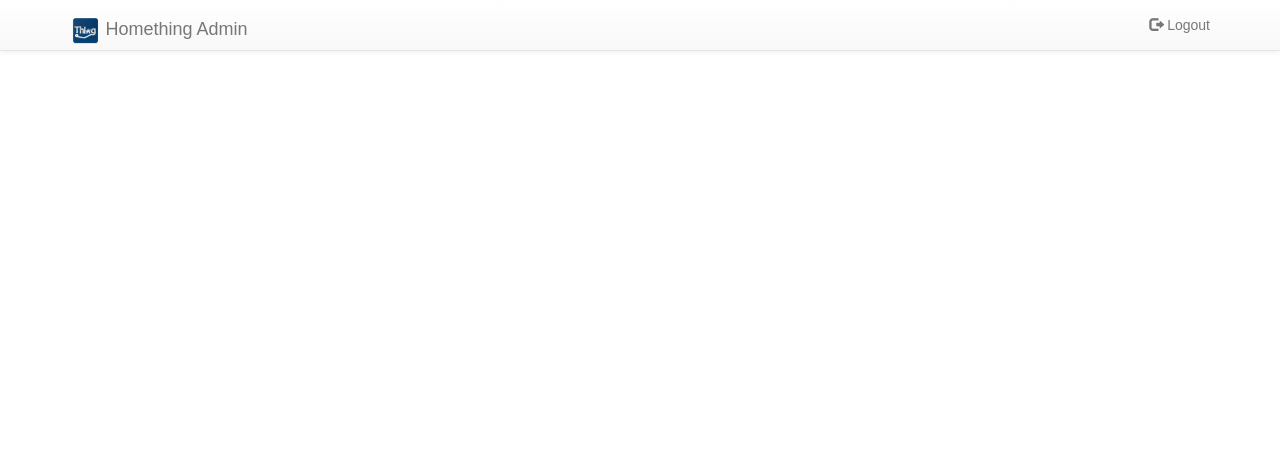
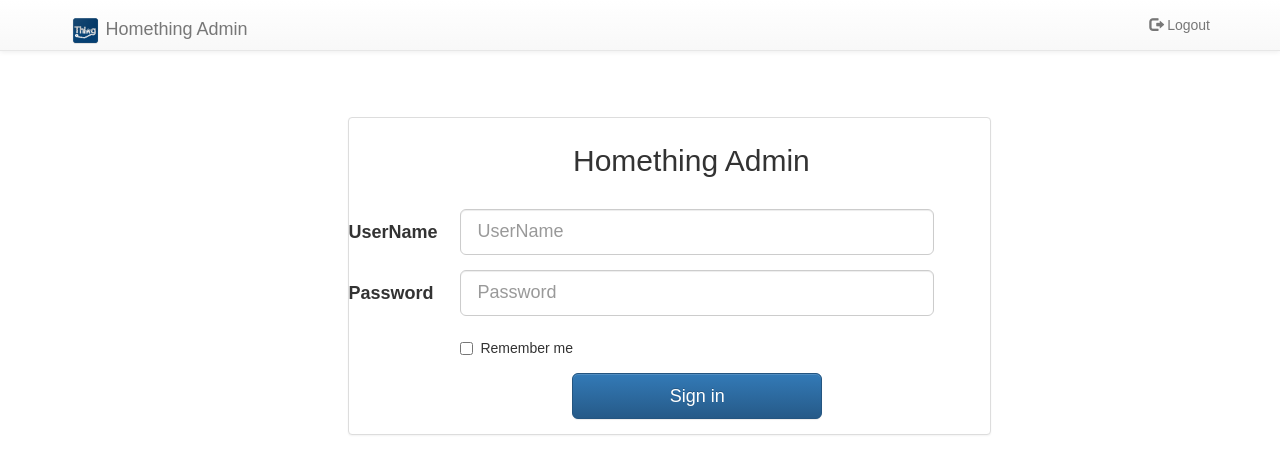
Before and after one commit to xang555/homething-admin, a React (Create React App) app: page /signin in a window 1280 px wide. Shown: the top 474 px of the page. Built offline with nearby package versions, Linux system fonts and the light colour scheme.

Commit message:
fix login margin

```diff
--- a/src/Component/Login/index.js
+++ b/src/Component/Login/index.js
@@ -15,10 +15,10 @@ import { Col,Row,
 
     return (
 
-    <div style={{ marginTop:"10%", width:"55%",marginLeft:"30%" }}>
+    <div style={{ marginTop:"10%", width:"55%",marginLeft:"25%" }}>
 
     <Panel>
-    <div style={{ marginTop:"4%",marginLeft:"40%",marginBottom:"5%" }}><h2>Login Now</h2></div>
+    <div style={{ marginTop:"4%",marginLeft:"35%",marginBottom:"5%" }}><h2>Homething Admin</h2></div>
     <div >
    <Form horizontal>
     <FormGroup controlId="formUserName" bsSize="large">
--- a/src/index.js
+++ b/src/index.js
@@ -17,7 +17,7 @@ ReactDOM.render(
         <Grid>
         <Row><Navbar/></Row>
         <Row>
-          <Route path="/login" component={Login}/>
+          <Route path="/signin" component={Login}/>
          <Route exact path="/" component={App}/>
          <Route path="/device/:sdid" component={SmartDeviceInfo}/>
         </Row>
```
